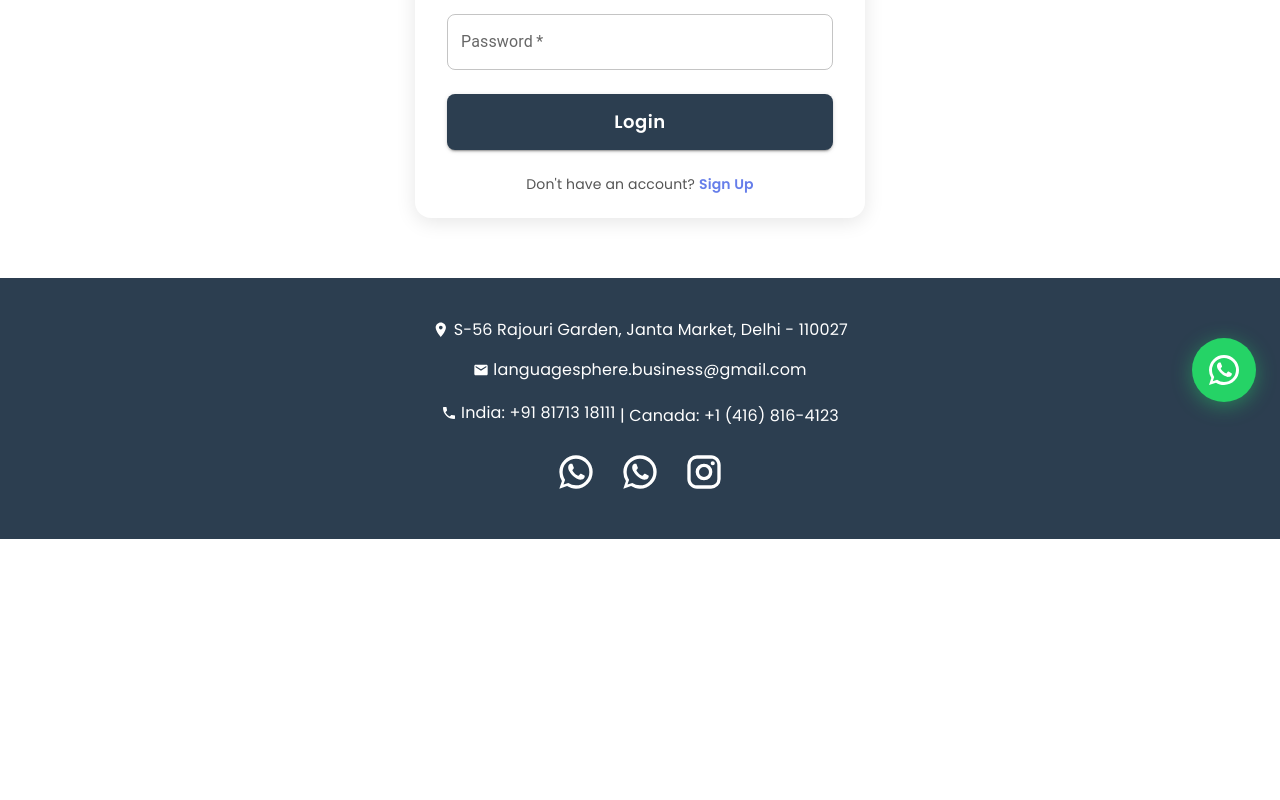
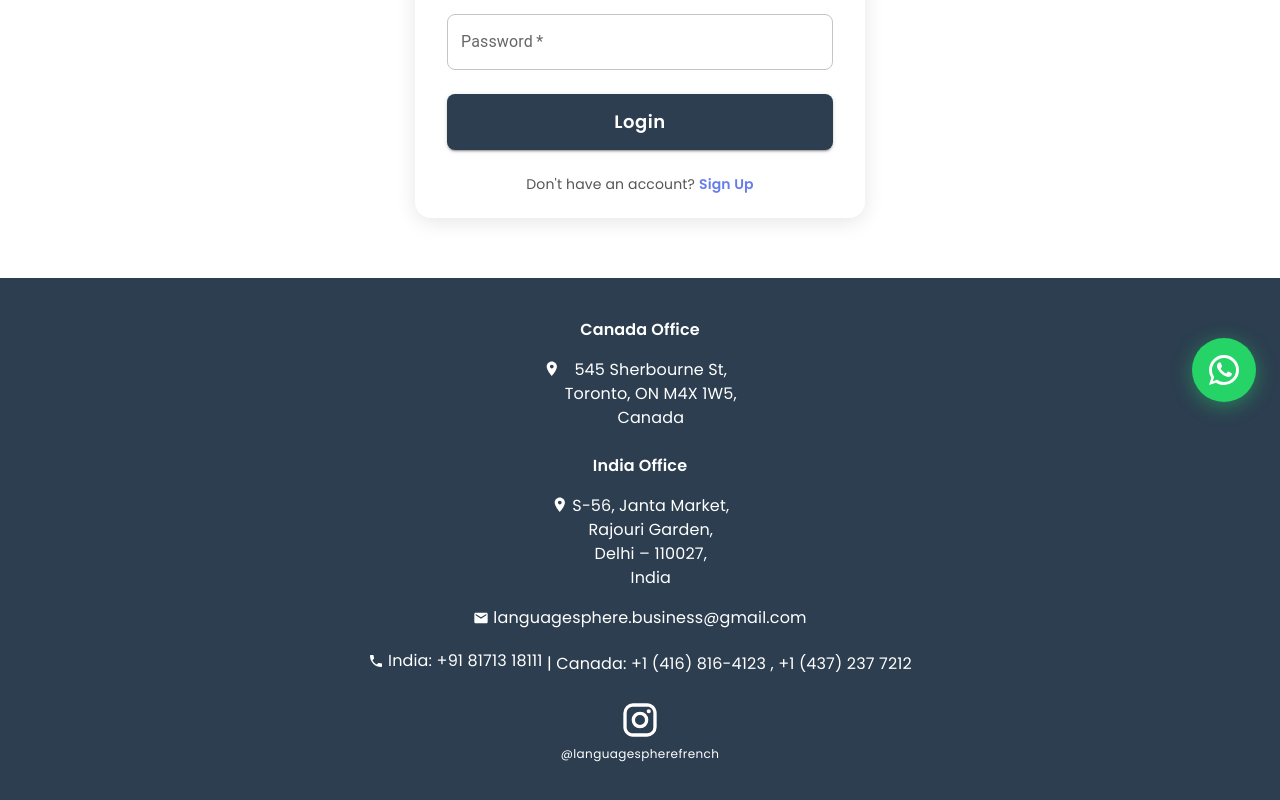
Before and after one commit to nishthadiwanji/LanguageSphere, a React (Create React App) app in the folder languagesphere/: page /login in a window 1280 px wide. Shown: the part 374-1174 px from the top of the page. Before the commit the page ends 913 px from the top, so only its background shows below. Built offline with nearby package versions, Linux system fonts and the light colour scheme; no server answers.

Commit message:
changes in contact details

```diff
--- a/languagesphere/src/components/Footer.tsx
+++ b/languagesphere/src/components/Footer.tsx
@@ -35,13 +35,61 @@ const Footer: React.FC = () => {
             sx={{
               fontFamily: "'Poppins', sans-serif",
               textAlign: 'center',
+              fontWeight: 600,
+            }}
+          >
+            Canada Office
+          </Typography>
+          <Typography
+            variant="body1"
+            sx={{
+              fontFamily: "'Poppins', sans-serif",
+              textAlign: 'center',
               display: 'inline-flex',
-              alignItems: 'center',
+              alignItems: 'flex-start',
               gap: 0.5,
             }}
           >
-            <LocationOnIcon sx={{ fontSize: '1.1rem' }} />
-            S-56 Rajouri Garden, Janta Market, Delhi - 110027
+            <LocationOnIcon sx={{ fontSize: '1.1rem', mt: 0.3 }} />
+            <span>
+              545 Sherbourne St,
+              <br />
+              Toronto, ON M4X 1W5,
+              <br />
+              Canada
+            </span>
+          </Typography>
+          <Typography
+            variant="body1"
+            sx={{
+              fontFamily: "'Poppins', sans-serif",
+              textAlign: 'center',
+              fontWeight: 600,
+              pt: 1,
+            }}
+          >
+            India Office
+          </Typography>
+          <Typography
+            variant="body1"
+            sx={{
+              fontFamily: "'Poppins', sans-serif",
+              textAlign: 'center',
+              display: 'inline-flex',
+              alignItems: 'flex-start',
+              gap: 0.5,
+            }}
+          >
+            <LocationOnIcon sx={{ fontSize: '1.1rem', mt: 0.3 }} />
+            <span>
+              S-56, Janta Market,
+              <br />
+              Rajouri Garden,
+              <br />
+              Delhi – 110027,
+              <br />
+              India
+            </span>
           </Typography>
           <Typography
             variant="body1"
@@ -68,47 +116,23 @@ const Footer: React.FC = () => {
             </Link>
             {' | '}
             <Link href="tel:+14168164123" color="inherit" sx={contactLinkSx}>
-              Canada: +1 (416) 816-4123
+              Canada: +1 (416) 816-4123 , +1 (437) 237 7212
             </Link>
           </Typography>
           <Stack direction="row" spacing={3} justifyContent="center" sx={{ pt: 1 }}>
+
             <Link
-              href="https://wa.me/918171318111"
+              href="https://www.instagram.com/languagespherefrench"
               target="_blank"
               rel="noopener noreferrer"
-              aria-label="WhatsApp India"
+              aria-label="Instagram @languagespherefrench"
               sx={{
                 color: '#fff',
-                '&:hover': {
-                  transform: 'scale(1.1)',
-                  transition: 'transform 0.2s',
-                },
-              }}
-            >
-              <WhatsAppIcon sx={{ fontSize: 40 }} />
-            </Link>
-            <Link
-              href="https://wa.me/14168164123"
-              target="_blank"
-              rel="noopener noreferrer"
-              aria-label="WhatsApp Canada"
-              sx={{
-                color: '#fff',
-                '&:hover': {
-                  transform: 'scale(1.1)',
-                  transition: 'transform 0.2s',
-                },
-              }}
-            >
-              <WhatsAppIcon sx={{ fontSize: 40 }} />
-            </Link>
-            <Link
-              href="https://www.instagram.com/languagesphere"
-              target="_blank"
-              rel="noopener noreferrer"
-              aria-label="Instagram"
-              sx={{
-                color: '#fff',
+                display: 'inline-flex',
+                flexDirection: 'column',
+                alignItems: 'center',
+                gap: 0.5,
+                textDecoration: 'none',
                 '&:hover': {
                   transform: 'scale(1.1)',
                   transition: 'transform 0.2s',
@@ -116,6 +140,15 @@ const Footer: React.FC = () => {
               }}
             >
               <InstagramIcon sx={{ fontSize: 40 }} />
+              <Typography
+                variant="caption"
+                sx={{
+                  fontFamily: "'Poppins', sans-serif",
+                  fontSize: '0.75rem',
+                }}
+              >
+                @languagespherefrench
+              </Typography>
             </Link>
           </Stack>
         </Stack>
```
